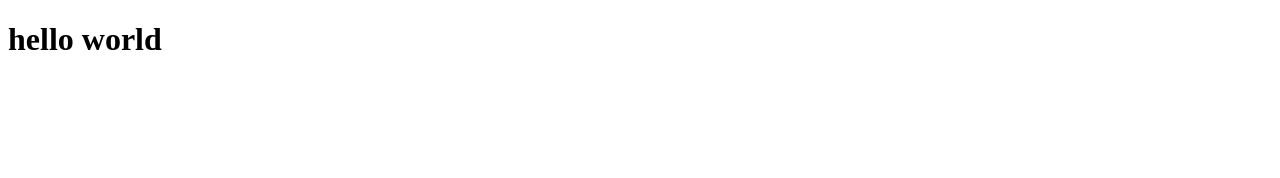
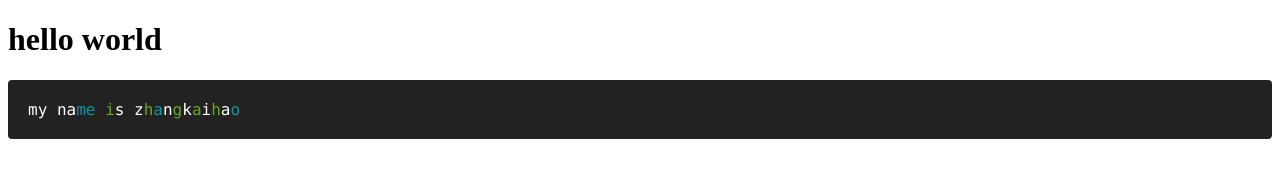
Before and after one commit to monkindey/monkindey.github.io, a plain HTML site: page index.html in a window 1280 px wide. Drawn offline with Linux system fonts and the light colour scheme.

Commit message:
具有打字效果

```diff
--- a/index.html
+++ b/index.html
@@ -2,9 +2,21 @@
 <html lang="en">
 <head>
 	<meta charset="UTF-8">
+	<meta name="description" content="为自己代言">
 	<title>麦张猴</title>
+	<style>
+		#about-me {
+			background-color: rgb(34,34,34);
+			color: #fff;
+			font-family: consolas;
+			padding: 20px;
+			border-radius: 4px;
+		}
+	</style>
 </head>
 <body>
 	<h1>hello world</h1>
+	<div id="about-me"></div>
 </body>
+<script src="index.js"></script>
 </html>
--- /dev/null
+++ b/index.js
@@ -0,0 +1,30 @@
+/**
+ * @author monkindey
+ * @date 2015.11.5
+ */
+
+! function() {
+	var aboutMe = document.getElementById('about-me');
+	var brief = 'my name is zhangkaihao'
+	var words = brief.split('');
+	var color = ['#0e96a2', '#67a61c', '#fff', '#fff', '#fff'];
+	var word = '';
+
+	console.log(words);
+
+	function getWordColor(word) {
+		var index = parseInt(Math.random() * 6) - 1;
+		return '<span style="color:' + color[index] + '">' + word + '</span>';
+	}
+
+	// console.log(getWordColor('123'));
+
+	setTimeout(function type() {
+		if (words.length !== 0) {
+			word = words.shift();
+			aboutMe.innerHTML += getWordColor(word);
+			setTimeout(type, 100)
+		}
+	}, 100)
+
+}()
```
Also changed, not shown: 1 other file.
